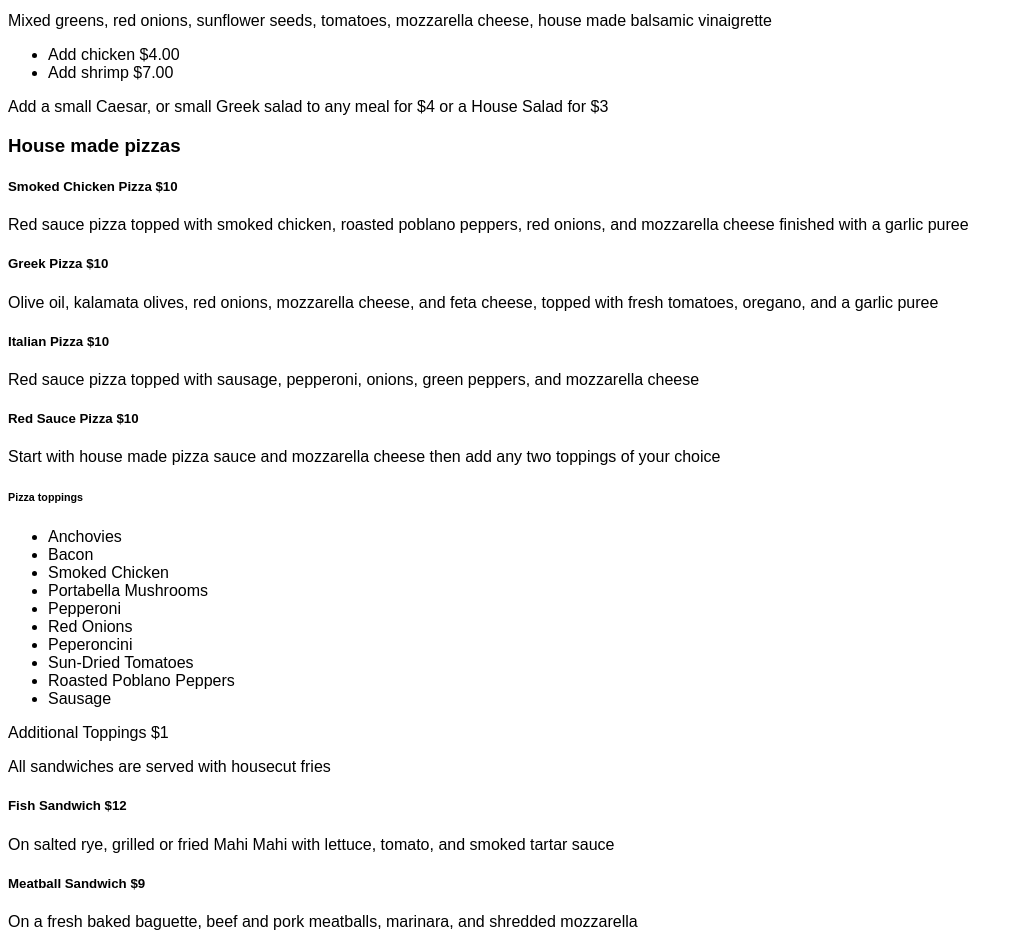
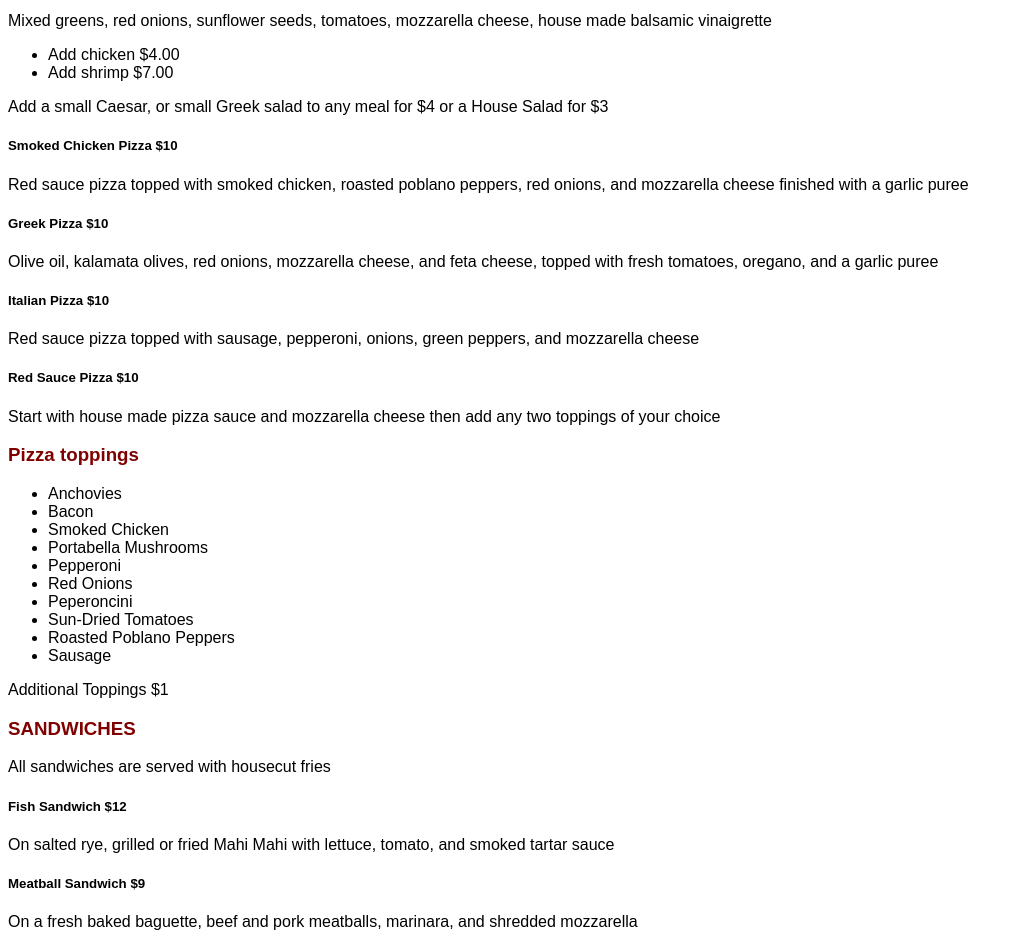
Before and after one commit to rachelgclair/rachelgclair-menu-assignment.github.io, a plain HTML site: page index.html in a window 1280 px wide. Shown: the part 820-1757 px from the top of the page, without its empty margins (0-1023 px from the left). Drawn offline with Linux system fonts and the light colour scheme.

Commit message:
Update index.html

```diff
--- a/index.html
+++ b/index.html
@@ -43,7 +43,7 @@
     </p>
 
     <!-- SOUPS AND SALADS -->
-    <h3><span class="color">Soups and salads</span></h3>
+    <h3 class="color">Soups and salads</h3>
     <h5>Greek Salad <span class="price">$7</span></h5>
     <p>
         Mixed greens, kalamata olives, tomatoes, cucumbers, onions, feta cheese, oregano, peperoncini, house made Greek dressing
@@ -68,7 +68,7 @@
     </p>
 
     <!-- PIZZAS -->
-    <h3>House made pizzas</h3>
+    <h3 class="color"House made pizzas</h3>
     <h5>Smoked Chicken Pizza <span class="price">$10</span></h5>
     <p>
         Red sauce pizza topped with smoked chicken, roasted poblano peppers, red onions, and mozzarella cheese finished with a garlic puree
@@ -89,7 +89,7 @@
         Start with house made pizza sauce and mozzarella cheese then add any two toppings of your choice
     </p>
 
-    <h6>Pizza toppings</h6>
+    <h3 class="color">Pizza toppings</h6>
     <ul>
         <li>Anchovies</li>
         <li>Bacon</li>
@@ -104,7 +104,7 @@
     </ul>
     <p>Additional Toppings $1</p>
 
-    <!-- SANDWICHES -->
+    <h3 class="color">SANDWICHES</h3>
     <p>All sandwiches are served with housecut fries</p>
 
     <h5>Fish Sandwich <span class="price">$12</span></h5>
```
